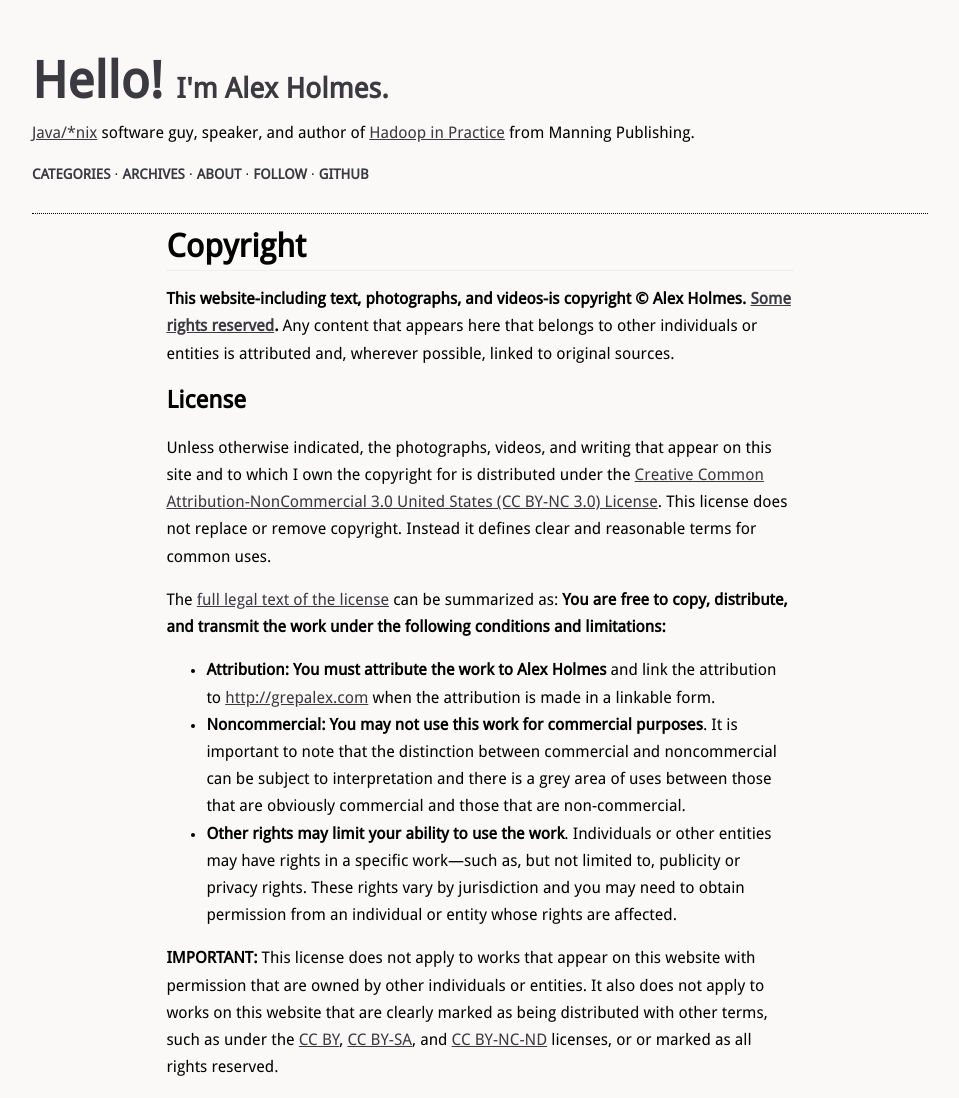
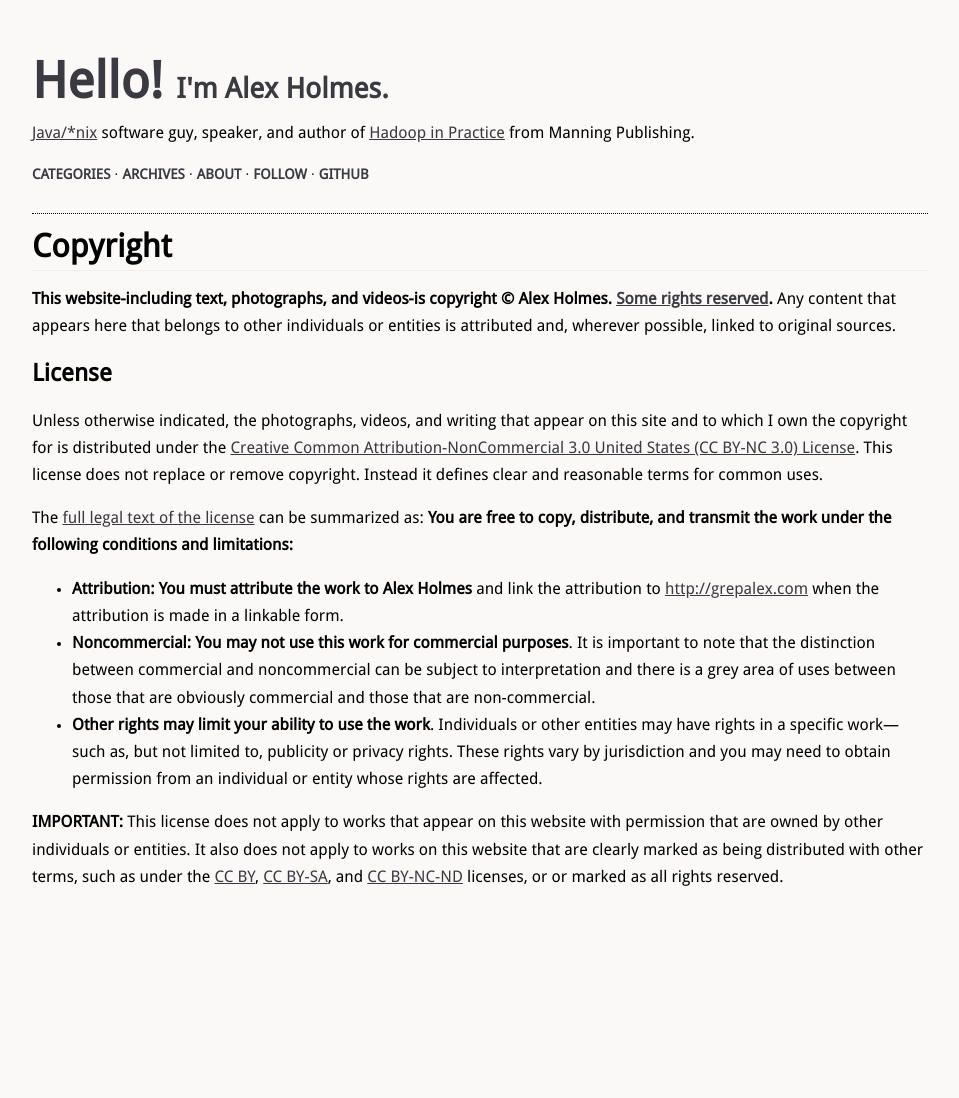
Before and after one commit to alexholmes/blog, a Jekyll site: the page built from copyright.html, in a window 1280 px wide. Shown: the whole page, without its empty margins (160-1119 px from the left). Built offline with Jekyll 4.4.1, drawn with Linux system fonts in a browser that asks for light colours; after the commit the page ends 908 px from its top, so only the background shows below that.

Commit message:
layout tweak

```diff
--- a/copyright.html
+++ b/copyright.html
@@ -4,9 +4,8 @@ layout: bare
 description: "Alex Holmes: Copyright"
 ---
 
-<div class="content">
 
-    <h1>Copyright</h1>
+<h1>Copyright</h1>
 
 <p><strong>This website-including text, photographs, and videos-is copyright &copy; Alex Holmes.
     <a href="#cc">Some rights reserved</a>.</strong> Any content that
@@ -56,5 +55,3 @@ description: "Alex Holmes: Copyright"
             href="http://creativecommons.org/licenses/by-sa/3.0/">CC BY-SA</a>, and <a
             href="http://creativecommons.org/licenses/by-nc-nd/3.0/">CC BY-NC-ND</a>
     licenses, or or marked as all rights reserved.</p>
-
-</div>
```
